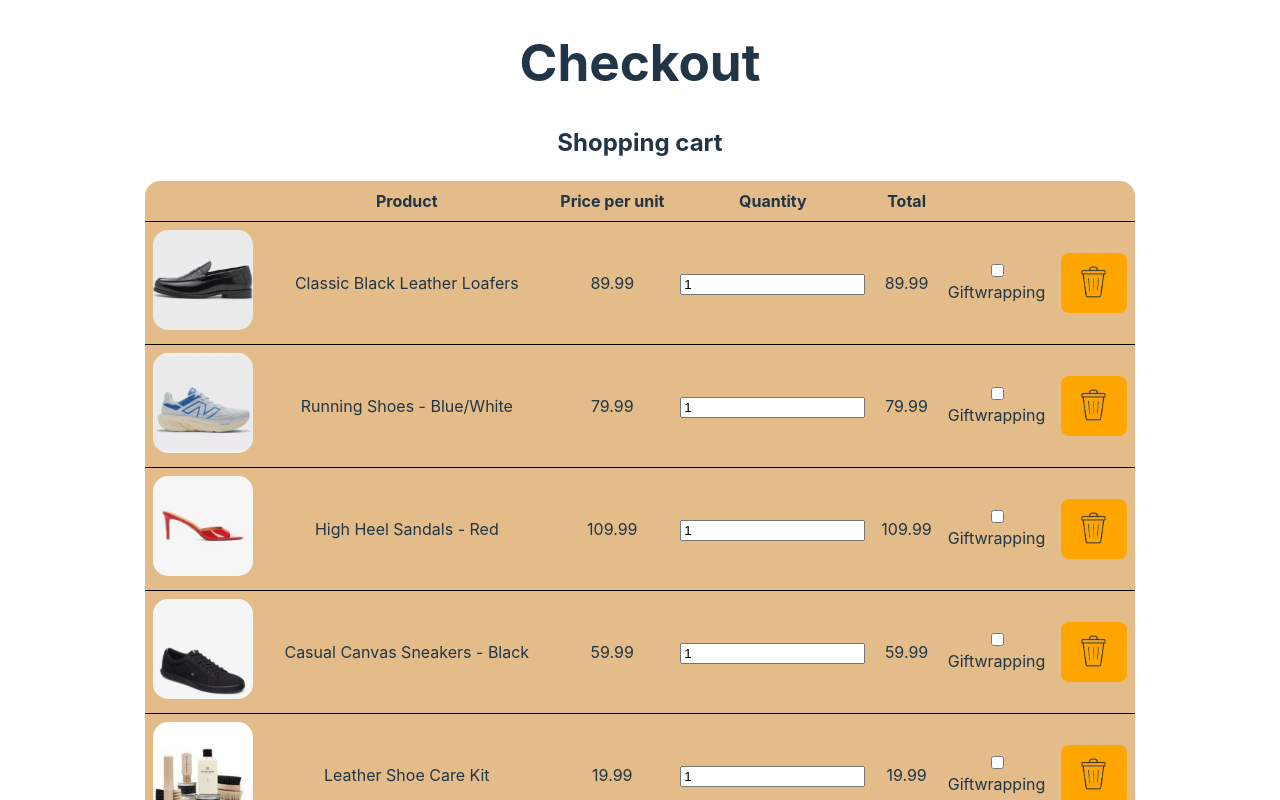
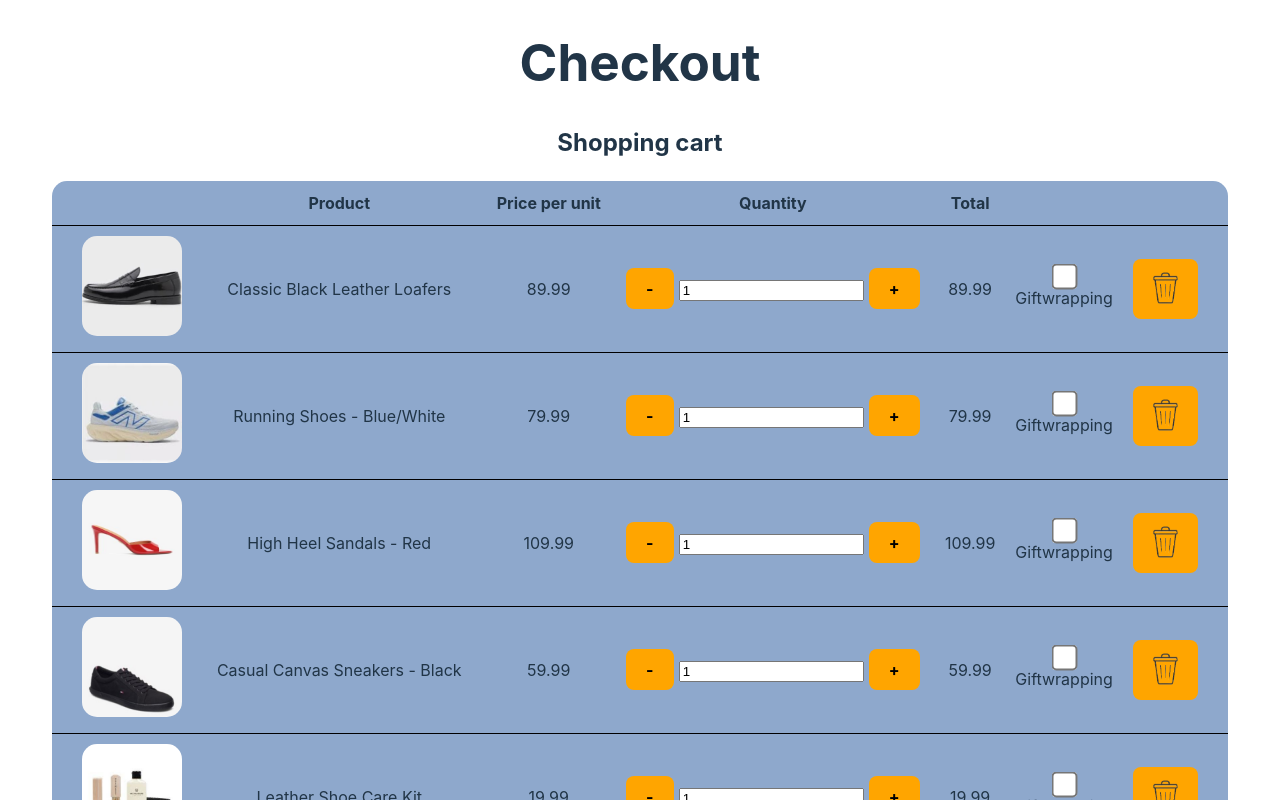
Before and after one commit to Jakob-SA/webstoreFrontend, a React (Vite) app: page / in a window 1280 px wide. Shown: the top 800 px of the page. Built offline with nearby package versions, Linux system fonts and the light colour scheme.

Commit message:
Plus and minus button showing. Not working with price

```diff
--- a/src/App.css
+++ b/src/App.css
@@ -18,23 +18,58 @@
 }
 
 .shoppingCart {
-  background-color: rgb(227, 188, 137);
+  background-color: rgb(142, 168, 204);
   border-radius: 15px;
   border-collapse: collapse;
   width: 100%;
   height: auto;
 }
 .shoppingCart td, .shoppingCart th {
-  padding: 8px;  /* Adjust as needed */
+  padding: 10px;  /* Adjust as needed */
   border-bottom: 1px solid black;
 }
 
+.shoppingCart td:after, .shoppingCart th:after {
+  content: "";
+  display: block;
+  width: 0.5cm;  /* Adjust as needed */
+}
+
+.lineItemFirst {
+  padding-left: 20px;
+  border-bottom: 0px;
+}
+.lineItemLast {
+  padding-right: 20px;
+}
+.lineItemGiftwrapping {
+  display: flex;
+  flex-direction: column;
+  align-items: center;
+}
+
+
+.giftwrappingCheckbox {
+  transform: scale(2);
+
+}
 .button {
   background-color: orange;
 }
 .button:hover {
   background-color: whitesmoke;
 }
+input [type="number"] {
+  width: 100px;
+}
+.quantityButton {
+  background-color: orange;
+  border-radius: 8px;
+  margin: 5px;
+
+}
+
+
 
 @keyframes logo-spin {
   from {
--- a/src/assets/scripts/productLine.tsx
+++ b/src/assets/scripts/productLine.tsx
@@ -1,6 +1,7 @@
 import { useEffect, useState } from "react";
 import { Product } from "./product";
 import { RemoveButton } from "./removeButton";
+import { QuantityBox } from "./quantityBox";
 interface productLineProps {
   quantity: number;
   product: Product;
@@ -28,7 +29,12 @@ export function ProductLine({
   }, [totalLinePrice]);
 
   const onQuantityChange = (event: React.ChangeEvent<HTMLInputElement>) => {
-    setQuantity(parseInt(event.target.value));
+    const newValue = parseInt(event.target.value);
+    if (newValue < 1) {
+      setQuantity(1);
+    } else {
+      setQuantity(newValue);
+    }
   };
 
   const onGiftwrappingChange = (event: React.ChangeEvent<HTMLInputElement>) => {
@@ -36,9 +42,9 @@ export function ProductLine({
   };
 
   return (
-    <tr className="lineItem">
+    <tr>
       <td>
-        <div>
+        <div className="lineItemFirst">
           <img
             src={"productPics/product" + product.id + ".jpg"}
             className="productImages"
@@ -55,12 +61,9 @@ export function ProductLine({
       </td>
       <td>
         <div>
-          <input
-            type="number"
-            min="1"
-            id={`Quantity-${product.id.toString()}`}
-            defaultValue={1}
-            onChange={onQuantityChange}
+          <QuantityBox
+            product={product}
+            onQuantityChange={() => onQuantityChange}
           />
         </div>
       </td>
@@ -68,15 +71,9 @@ export function ProductLine({
         <div>{totalLinePrice.toFixed(2)}</div>
       </td>
       <td>
-        <div
-          style={{
-            display: "flex",
-            flexDirection: "column",
-            alignItems: "center",
-          }}
-        >
-          {/*shoukd be moved*/}
+        <div className="lineItemGiftwrapping">
           <input
+            className="giftwrappingCheckbox"
             type="checkbox"
             id={`Giftwrapping-${product.id.toString()}`}
             onChange={onGiftwrappingChange}
@@ -88,7 +85,7 @@ export function ProductLine({
       </td>
 
       <td>
-        <div>
+        <div className="lineItemLast">
           <RemoveButton onClick={() => handleRemoveItem(product.id)} />
         </div>
       </td>
--- /dev/null
+++ b/src/assets/scripts/quantityBox.tsx
@@ -0,0 +1,44 @@
+import React, { useState } from "react";
+
+export function QuantityBox({
+  product,
+  onQuantityChange,
+}: {
+  product: any;
+  onQuantityChange: (quantity: number) => void;
+}) {
+  const [quantity, setQuantity] = useState(1);
+
+  const incrementQuantity = () => {
+    setQuantity((prevQuantity: number) => prevQuantity + 1);
+    onQuantityChange(quantity + 1);
+  };
+
+  const decrementQuantity = () => {
+    if (quantity > 1) {
+      setQuantity((prevQuantity: number) => prevQuantity - 1);
+      onQuantityChange(quantity - 1);
+    }
+  };
+
+  return (
+    <div className="quantity-input">
+      <button className="quantityButton" onClick={decrementQuantity}>
+        <b>-</b>
+      </button>
+      <input
+        type="number"
+        min="1"
+        id={`Quantity-${product.id.toString()}`}
+        value={quantity}
+        onChange={(e) => {
+          setQuantity(e.target.valueAsNumber);
+          onQuantityChange(e.target.valueAsNumber);
+        }}
+      />
+      <button className="quantityButton" onClick={incrementQuantity}>
+        <b>+</b>
+      </button>
+    </div>
+  );
+}
```
